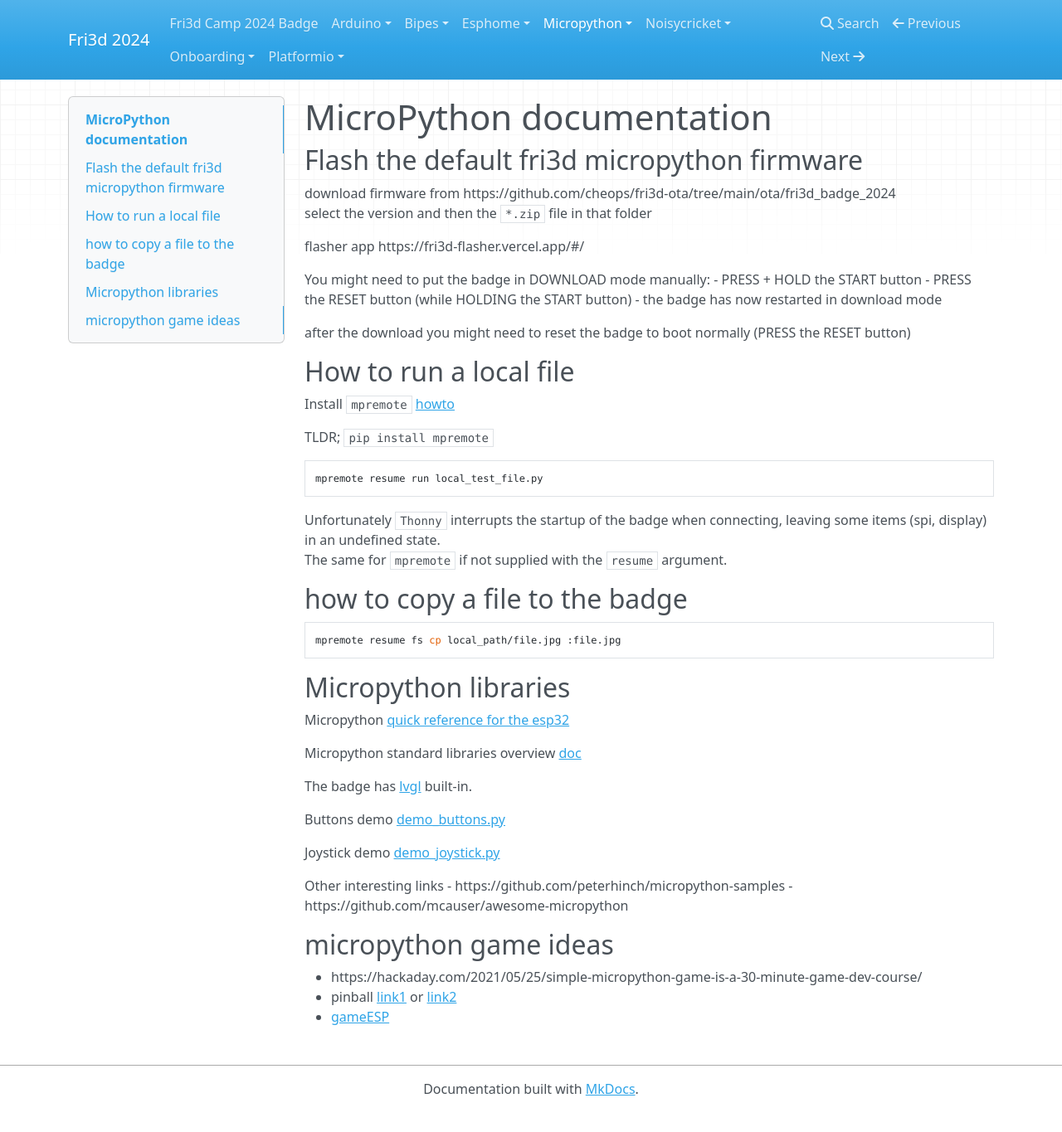
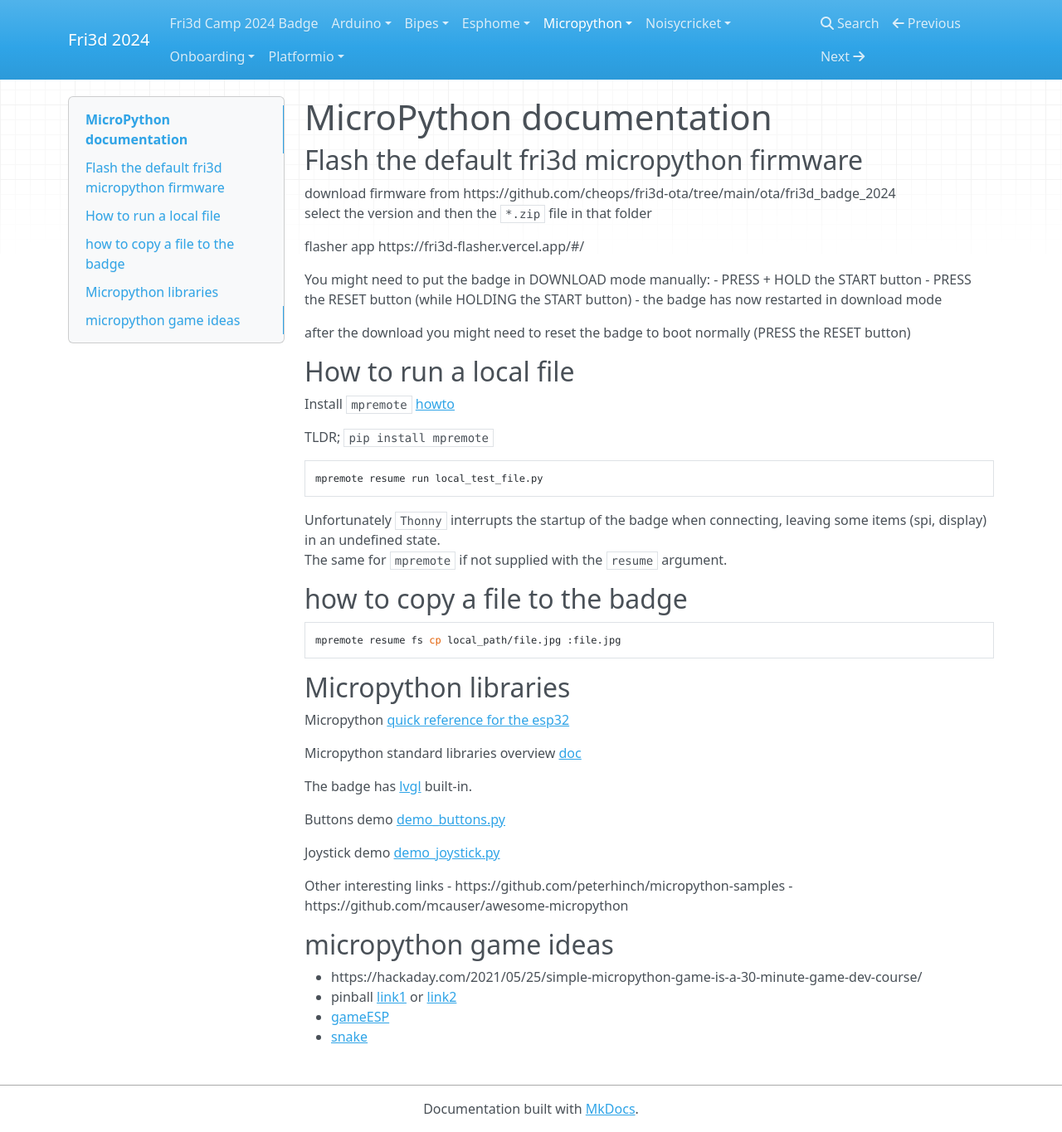
Before and after one commit to Fri3dCamp/badge_2024, an MkDocs documentation site: the page built from docs/micropython/index.md, in a window 1280 px wide and 1365 px high. Shown: the whole window at 83% size. Built offline with MkDocs 1.6.1, drawn with Linux system fonts in a browser that asks for light colours; nearby versions of some CDN libraries.

Commit message:
added snake

```diff
--- a/docs/micropython/index.md
+++ b/docs/micropython/index.md
@@ -51,3 +51,4 @@ Other interesting links
 - https://hackaday.com/2021/05/25/simple-micropython-game-is-a-30-minute-game-dev-course/
 - pinball [link1](https://github.com/russhughes/s3lcd/blob/main/examples/pinball.py) or [link2](https://github.com/russhughes/st7789_mpy/blob/master/examples/pinball.py)
 - [gameESP](https://github.com/cheungbx/gameESP-micropython)
+- [snake](https://github.com/cheops/badge_2024_micropython/blob/s3lcd/fri3d/modules/demos/snake.py)
```
